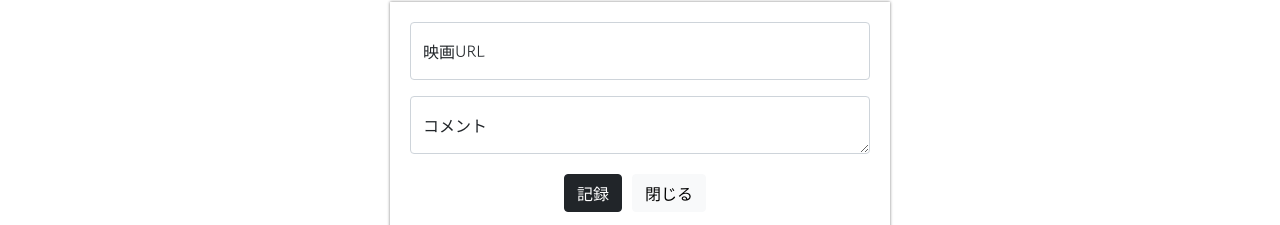
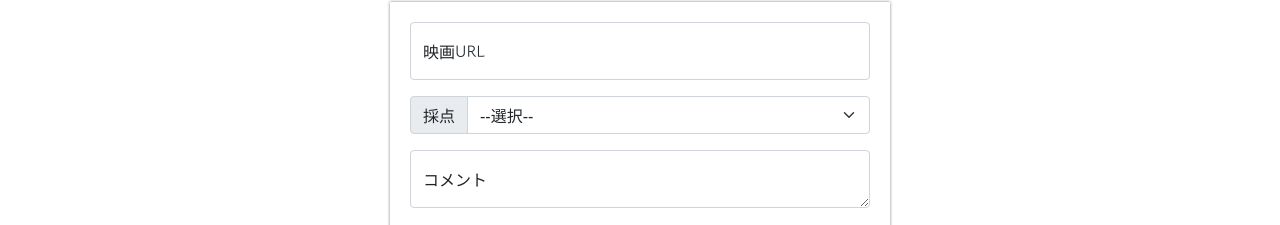
Before and after one commit to kanasparta/mypage, a plain HTML site: page index.html in a window 1280 px wide. Shown: the part 268-493 px from the top of the page. Drawn offline with nearby package versions, Linux system fonts and the light colour scheme.

Commit message:
Update index.html

```diff
--- a/index.html
+++ b/index.html
@@ -78,6 +78,17 @@
         <input type="email" class="form-control" id="floatingInput" placeholder="name@example.com">
         <label for="floatingInput">映画URL</label>
     </div>
+    <div class="input-group mb-3">
+  <label class="input-group-text" for="inputGroupSelect01">採点</label>
+  <select class="form-select" id="inputGroupSelect01">
+    <option selected>‐‐選択‐‐</option>
+    <option value="1">⭐</option>
+    <option value="2">⭐⭐</option>
+    <option value="3">⭐⭐⭐</option>
+      <option value="4">⭐⭐⭐⭐</option>
+      <option value="5">⭐⭐⭐⭐⭐</option>
+  </select>
+</div>
     <div class="form-floating">
         <textarea class="form-control" placeholder="Leave a comment here" id="floatingTextarea"></textarea>
         <label for="floatingTextarea">コメント</label>
```
